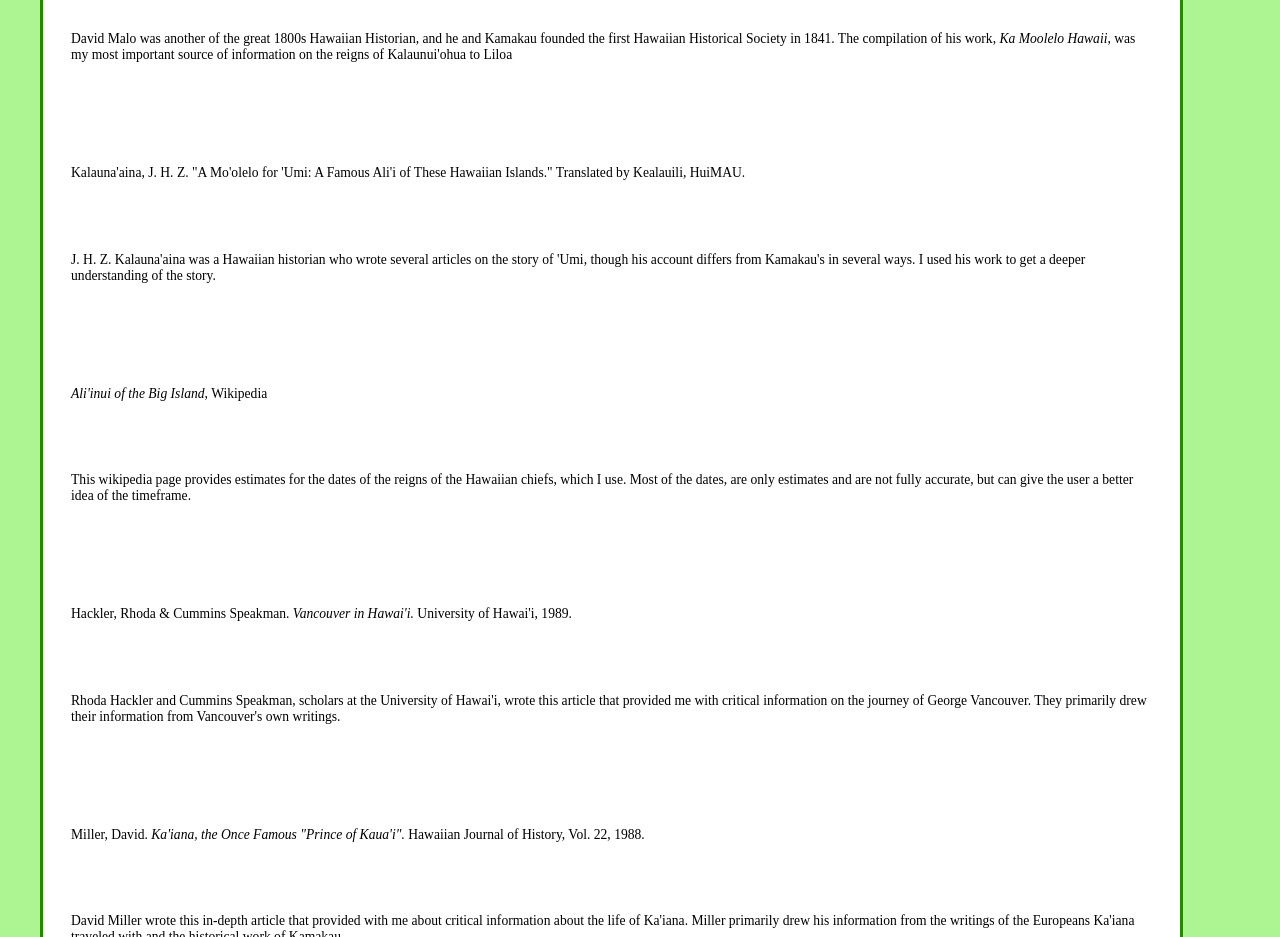
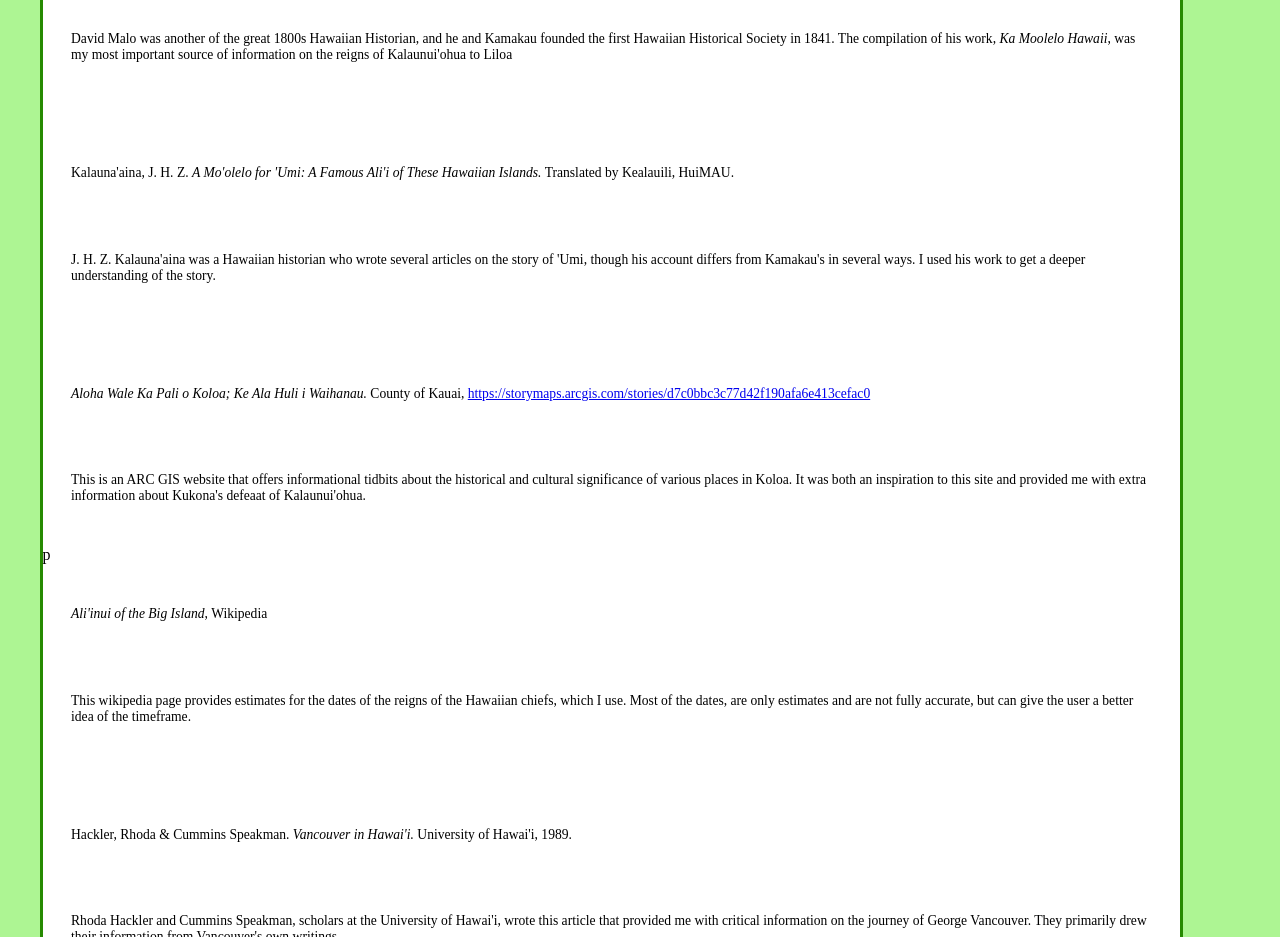
Before and after one commit to cartographicEncyclopedia/The-Cartographic-Encyclopedia, a plain HTML site: page mooleloHawaii.html in a window 1280 px wide. Shown: the part 1047-1984 px from the top of the page. Drawn offline with Linux system fonts and the light colour scheme.

Commit message:
Update mooleloHawaii.html

```diff
--- a/mooleloHawaii.html
+++ b/mooleloHawaii.html
@@ -711,6 +711,7 @@
                 <br id="kalaunuiVsKukonaText">
                 <br id="kalaunuiVsKukonaText">
                 <p id="kalaunuiVsKukonaText"><small>Malo, David. <i>Ka Moolelo Hawaii, Hawaiian Traditions</i>. Translated by Malcolm Chun, Kapiolani Community College, 1987, First People's Productions, 1996.</small></p>
+                <p id=kalaunuiVsKukonaText"><small><i>Aloha Wale Ka Pali o Koloa; Ke Ala Huli i Waihanau.</i> County of Kauai, <a href="https://storymaps.arcgis.com/stories/d7c0bbc3c77d42f190afa6e413cefac0">https://storymaps.arcgis.com/stories/d7c0bbc3c77d42f190afa6e413cefac0</a></small></p>
 
                 <h3 id="thePeaceText"><strong>The Peace</strong></h3>
                 <br id="thePeaceText">
@@ -3066,9 +3067,11 @@
             <p>Malo, David. <i>Ka Moolelo Hawaii, Hawaiian Traditions</i>. Translated by Malcolm Chun, Kapiolani Community College, 1987, First People's Productions, 1996.</p>
             <p>     David Malo was another of the great 1800s Hawaiian Historian, and he and Kamakau founded the first Hawaiian Historical Society in 1841. The compilation of his work, <i>Ka Moolelo Hawaii</i>, was my most important source of information on the reigns of Kalaunui'ohua to Liloa</i> </p>
             <br>
-            <p>Kalauna'aina, J. H. Z. "A Mo'olelo for 'Umi: A Famous Ali'i of These Hawaiian Islands." Translated by Kealauili, HuiMAU.</p>
+            <p>Kalauna'aina, J. H. Z. <i>A Mo'olelo for 'Umi: A Famous Ali'i of These Hawaiian Islands.</i> Translated by Kealauili, HuiMAU.</p>
             <p>J. H. Z. Kalauna'aina was a Hawaiian historian who wrote several articles on the story of 'Umi, though his account differs from Kamakau's in several ways. I used his work to get a deeper understanding of the story.</p>
             <br>
+            <p><i>Aloha Wale Ka Pali o Koloa; Ke Ala Huli i Waihanau.</i> County of Kauai, <a href="https://storymaps.arcgis.com/stories/d7c0bbc3c77d42f190afa6e413cefac0">https://storymaps.arcgis.com/stories/d7c0bbc3c77d42f190afa6e413cefac0</a></p>
+            <p>     This is an ARC GIS website that offers informational tidbits about the historical and cultural significance of various places in Koloa. It was both an inspiration to this site and provided me with extra information about Kukona's defeaat of Kalaunui'ohua.</p>p
             <p><i>Ali'inui of the Big Island</i>, Wikipedia</p>
             <p>     This wikipedia page provides estimates for the dates of the reigns of the Hawaiian chiefs, which I use. Most of the dates, are only estimates and are not fully accurate, but can give the user a better idea of the timeframe.</p>
             <br>
```
